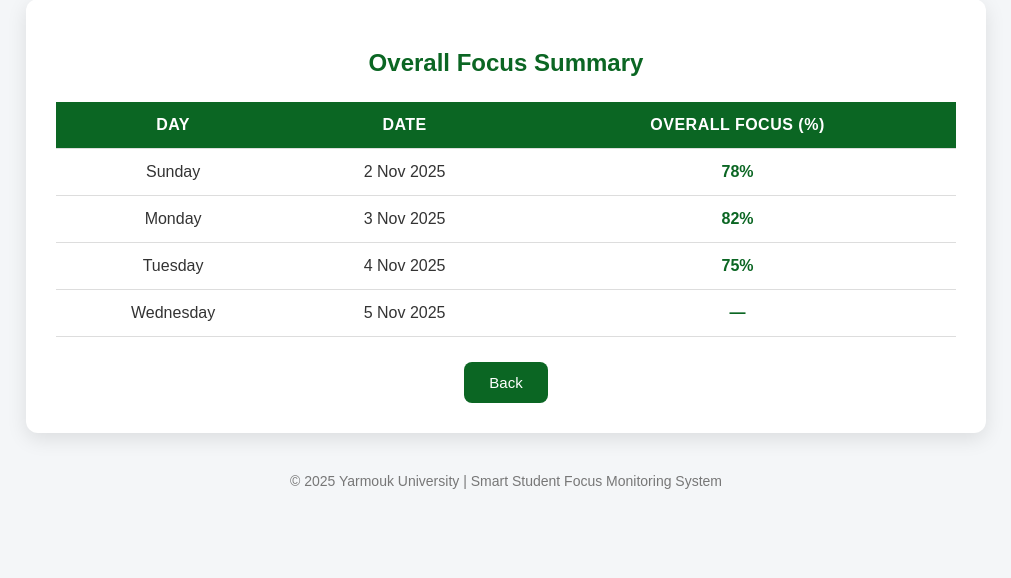
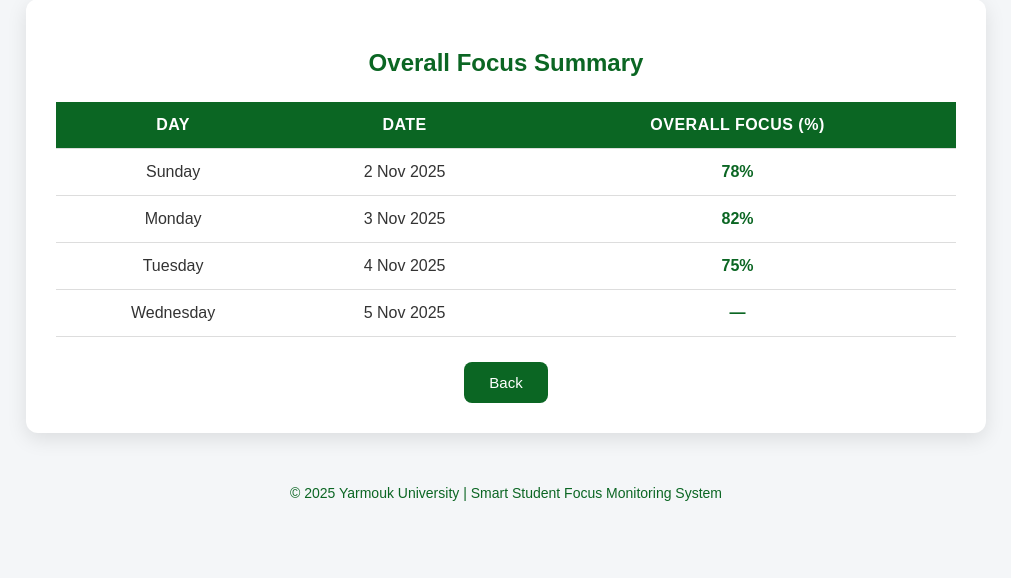
Before and after one commit to Sarahawamdeh/smart-focus-monitoring, a Flask app: template Grad pro/templates/history.html in a window 1280 px wide. Shown: the part 136-714 px from the top of the page, without its empty margins (134-1145 px from the left). Run offline with Flask 3, Linux system fonts and the light colour scheme; the template is opened without the code that fills it, so the values that code supplies are empty.

Commit message:
Update history.html

```diff
--- a/Grad pro/templates/history.html
+++ b/Grad pro/templates/history.html
@@ -106,10 +106,12 @@
 
     /* Footer */
     .footer {
-      text-align: center;
-      margin-top: 30px;
-      color: #777;
-      font-size: 14px;
+       width: 100%;
+       text-align: center;
+       padding: 12px 0;
+       color: #0b6623;
+       font-size: 14px;
+       margin-top: auto; /* يضمن أن الفوتر يظل تحت المحتوى */
     }
   </style>
 
```
